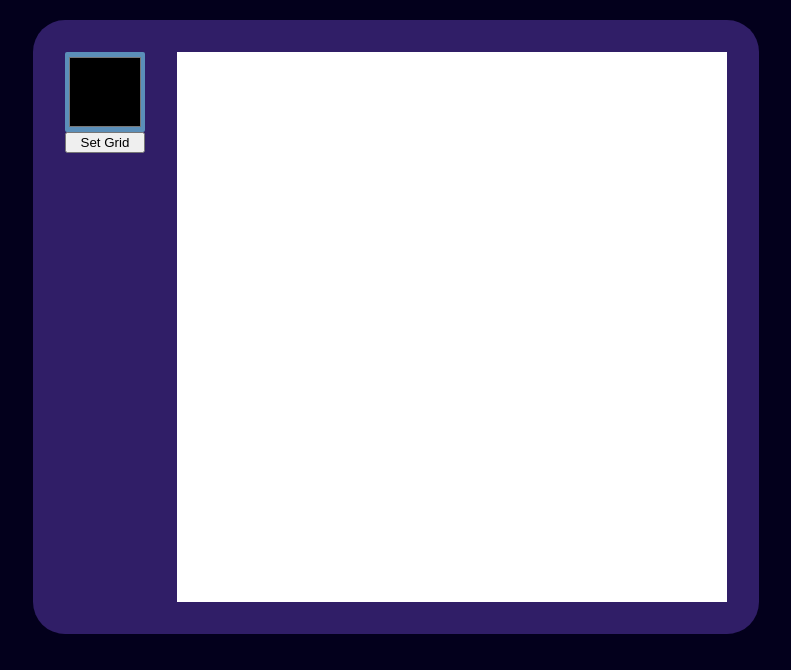
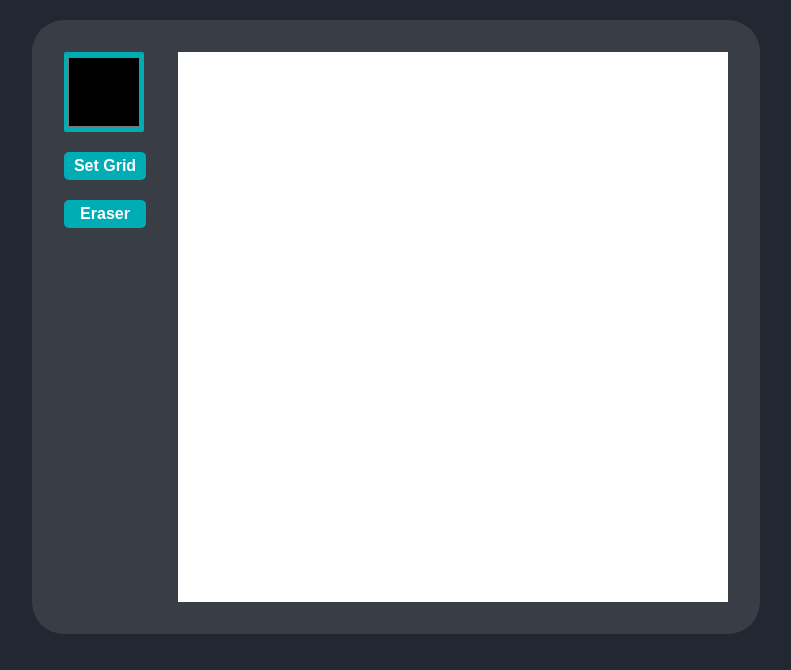
Before and after one commit to enmanuelsabarua/etch-a-sketch, a plain HTML site: page index.html in a window 1280 px wide. Shown: the part 130-800 px from the top of the page, without its empty margins (244-1035 px from the left). Drawn offline with Linux system fonts and the light colour scheme.

Commit message:
Add function to draw and erase pixels

```diff
--- a/css/style.css
+++ b/css/style.css
@@ -7,8 +7,8 @@ box-sizing: inherit;
 }
 
 body {
-    background-color: #03001C;
-    color: #B6EADA;
+    background-color: #222831;
+    color: #EEEEEE;
     font-family: 'Poppins', sans-serif;
 }
 
@@ -28,7 +28,7 @@ h1 {
 
 .app {
     border-radius: 2rem;
-    background-color: #301E67;
+    background-color: #393E46;
     padding: 2rem;
     display: flex;
 }
@@ -40,7 +40,7 @@ h1 {
 }
 
 #select-color {
-    background-color: #5B8FB9;
+    background-color: #00ADB5;
     border: none;
     border-radius: 2px;
     width: 5rem;
@@ -65,3 +65,21 @@ h1 {
 .pixel-hover {
     background-color: black;
 }
+
+.btn {
+    background-color: #00ADB5;
+    border: none;
+    border-radius: 5px;
+    margin-top: 20px;
+    font-size: 16px;
+    padding: 5px 10px;
+    color: white;
+    font-weight: bold;
+    cursor: pointer;
+    transition: 0.2s;
+}
+
+.btn:hover {
+    background-color: #00acb5c2;
+
+}
--- a/index.html
+++ b/index.html
@@ -17,7 +17,8 @@
         <div class="app">
             <div class="options">
                 <input type="color" name="color" id="select-color">
-                <button id="set-grid">Set Grid</button>
+                <button class="btn" id="set-grid">Set Grid</button>
+                <button class="btn" id="eraser">Eraser</button>
             </div>
 
             <div class="sketchpad">
--- a/js/script.js
+++ b/js/script.js
@@ -3,6 +3,7 @@ const setGrid = document.querySelector('#set-grid');
 
 let gridSize = 16;
 
+// Ask for the grid size
 setGrid.addEventListener('click', e => {
     do {
         gridSize = +prompt('What numbers of square do you want per grid?');
@@ -11,14 +12,17 @@ setGrid.addEventListener('click', e => {
     generateGrid();
 });
 
+// Create the grid
 function generateGrid() {
 
     const oldPixels = document.querySelectorAll('.sketchpad > div');
 
+    // Erase the old grid when selected a new one
     oldPixels.forEach(oldPixel => {
         oldPixel.remove();
     });
 
+    // Create a grid with dynamic size
     for (let i = 0; i < gridSize * gridSize; i++) {
         const div = document.createElement('div');
         div.classList.add('pixel');
@@ -27,7 +31,28 @@ function generateGrid() {
     }
 
     const pixels = document.querySelectorAll('.pixel');
+    draw(pixels);
 
+    // Erase or draw pixels
+    const eraser = document.querySelector('#eraser');
+    let drawOrErase = 1;
+
+    eraser.addEventListener('click', e => {
+
+        if (drawOrErase) {
+            drawOrErase = 0;
+            e.target.textContent = 'Draw';
+            erase(pixels);
+        } else {
+            drawOrErase = 1;
+            e.target.textContent = 'Eraser';
+            draw(pixels);
+        }
+
+    });
+}
+
+function draw(pixels) {
     pixels.forEach(pixel => {
 
         pixel.addEventListener('mouseover', e => {
@@ -38,4 +63,15 @@ function generateGrid() {
     });
 }
 
+function erase(pixels) {
+    pixels.forEach(pixel => {
+
+        pixel.addEventListener('mouseover', e => {
+            pixel.classList.add('pixel-hover');
+            pixel.style.backgroundColor = 'white';
+        });
+
+    });
+}
+
 generateGrid();
```
